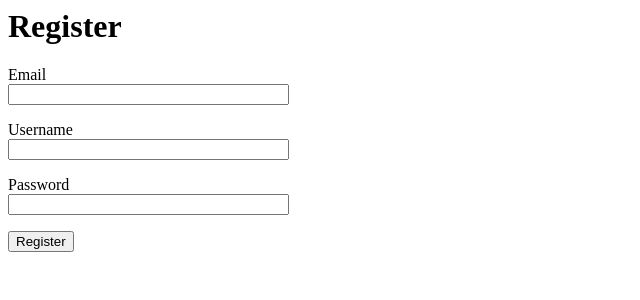
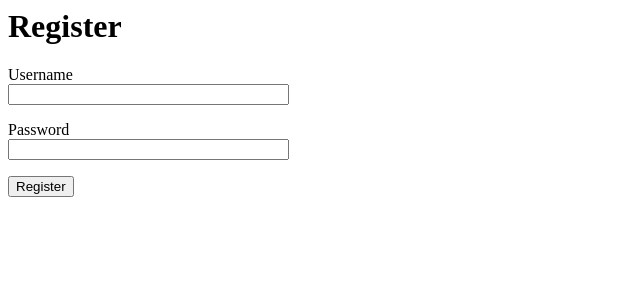
Before and after one commit to ddot159/CMPE131Team6, a Flask app: page /register in a window 1280 px wide. Shown: the top 300 px of the page, without its empty margins (0-640 px from the left). Run offline with Flask 2, Linux system fonts and the light colour scheme.

Commit message:
Made minor changes

```diff
--- a/app/forms.py
+++ b/app/forms.py
@@ -5,7 +5,6 @@ from wtforms.validators import DataRequired
 
 class LoginForm(FlaskForm):
     username = StringField('Username', validators=[DataRequired()])
-    email = StringField('Email', validators=[DataRequired()])
     password = PasswordField('Password', validators=[DataRequired()])
     remember_me = BooleanField('Remember Me')
     submit = SubmitField('Sign In')
--- a/app/models.py
+++ b/app/models.py
@@ -9,7 +9,6 @@ from flask_login import UserMixin
 class User(UserMixin, db.Model):
     id = db.Column(db.Integer, primary_key=True)
     username = db.Column(db.String, nullable=False, unique=False)
-    email = db.Column(db.String(32), unique=True, nullable=False, index=True)
     password = db.Column(db.String(200), unique=False)
 
     posts = db.relationship('Post', backref='author', lazy='dynamic')
--- a/app/routes.py
+++ b/app/routes.py
@@ -77,10 +77,10 @@ def register():
         user = User.query.filter_by(username=form.username.data).first()
 
         if user is None:
-            new_user = User(username = form.username.data, email =form.email.data, password = form.password.data)
+            new_user = User(username = form.username.data, password = form.password.data)
             db.session.add(new_user)
             db.session.commit()
-            flash('Done! You wil be redirected to the login page')
+            flash('Congratulations! You have been successfully registered as a user')
             return redirect('/login')
 
 
--- a/app/templates/register.html
+++ b/app/templates/register.html
@@ -4,10 +4,7 @@
     <h1>Register</h1>
     <form action="" method="post" novalidate>
         {{ form.hidden_tag() }}
-        <p>
-            {{ form.email.label }}<br>
-            {{ form.email(size=32) }}
-        </p>
+
         <p>
             {{ form.username.label }}<br>
             {{ form.username(size=32) }}
```
Also changed, not shown: app/app.db.
